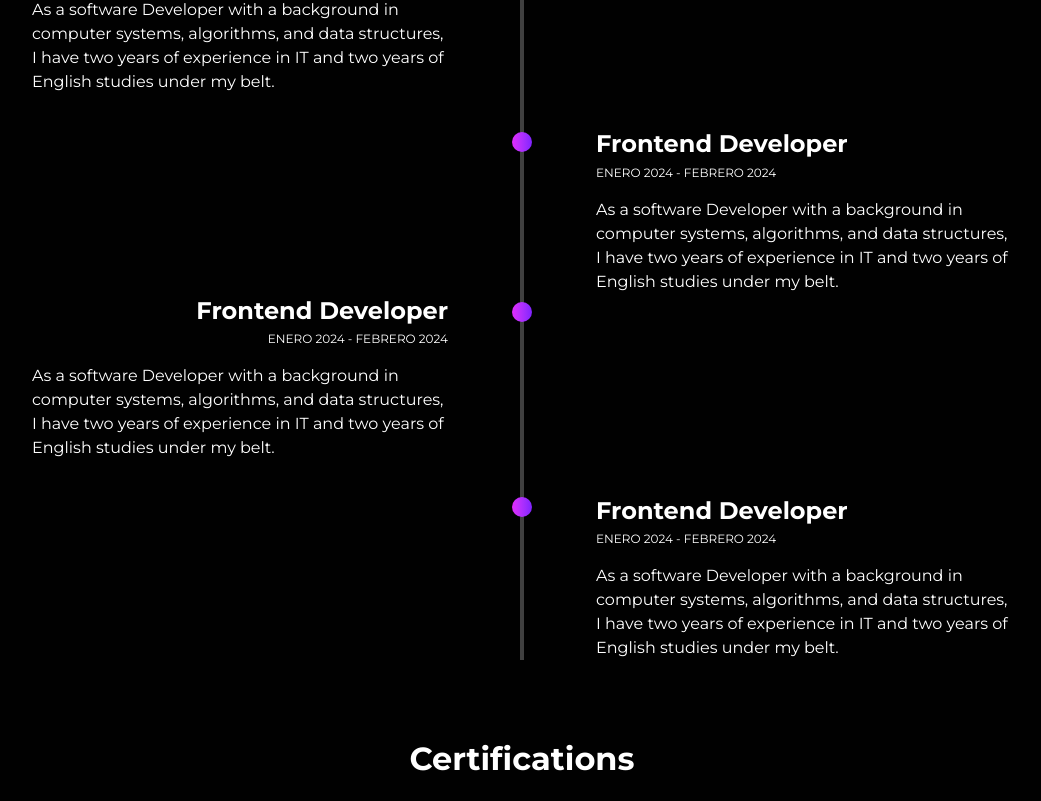
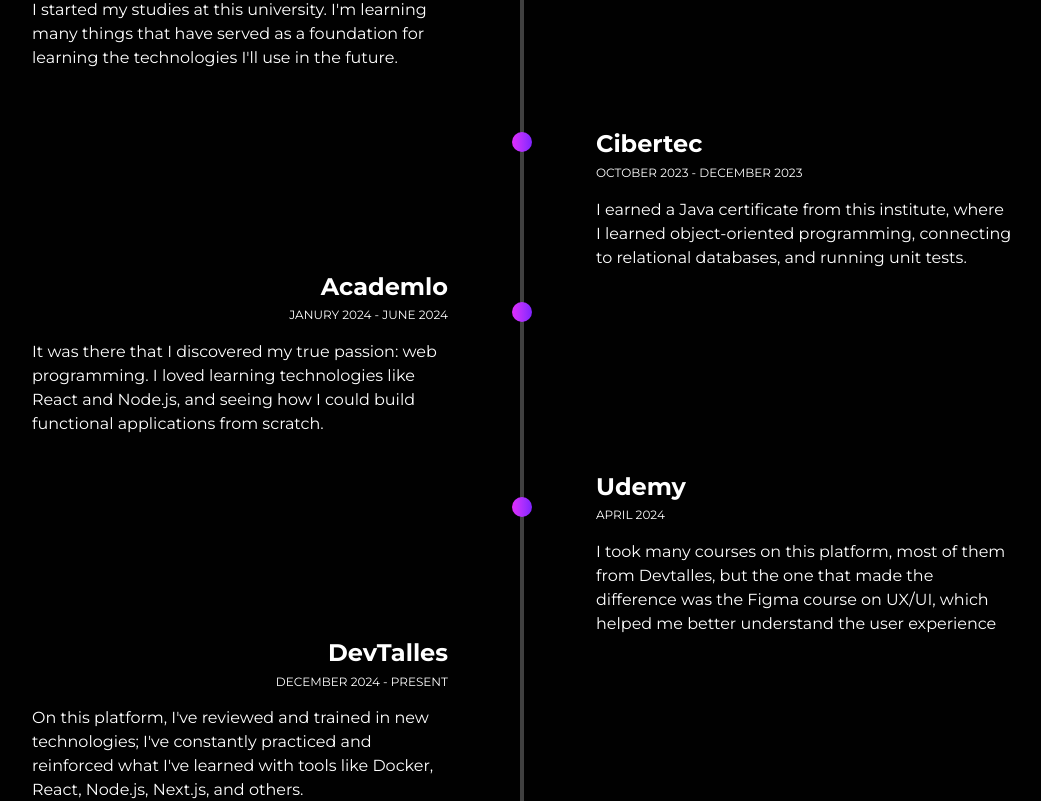
Before and after one commit to ArturoZAC/testing-forport-4z4c, a Next.js app: page / in a window 1280 px wide. Shown: the part 2120-2921 px from the top of the page, without its empty margins (118-1159 px from the left). Built offline with nearby package versions, Linux system fonts and the light colour scheme.

Commit message:
infoRealForEducation

```diff
--- a/src/components/education/BodyEducation.tsx
+++ b/src/components/education/BodyEducation.tsx
@@ -9,13 +9,14 @@
     <div className="flex flex-col w-full justify-center items-center">
       <MainContainer className="flex justify-center items-stretch h-auto">
         <div className="w-1/2 flex flex-col justify-center items-center h-full">
-          <SideLeft />
-          <SideLeft />
+          <SideLeft title="Technological University of Perú" date="JANUARY 2021 - PRESENT" description="I started my studies at this university. I'm learning many things that have served as a foundation for learning the technologies I'll use in the future."/>
+          <SideLeft title="Academlo" date="JANURY 2024 - JUNE 2024" description="It was there that I discovered my true passion: web programming. I loved learning technologies like React and Node.js, and seeing how I could build functional applications from scratch."/>
+          <SideLeft title="DevTalles" date="DECEMBER 2024 - PRESENT" isLast description="On this platform, I've reviewed and trained in new technologies; I've constantly practiced and reinforced what I've learned with tools like Docker, React, Node.js, Next.js, and others."/>
         </div>
         <SideMiddle />
         <div className="w-1/2 flex flex-col justify-center items-center h-full">
-          <SideRight />
-          <SideRight />
+          <SideRight title="Cibertec" date="OCTOBER 2023 - DECEMBER 2023" description="I earned a Java certificate from this institute, where I learned object-oriented programming, connecting to relational databases, and running unit tests."/>
+          <SideRight title="Udemy" date="APRIL 2024" description="I took many courses on this platform, most of them from Devtalles, but the one that made the difference was the Figma course on UX/UI, which helped me better understand the user experience"/>
         </div>
       </MainContainer>
       <Certifications />
--- a/src/components/education/SideLeft.tsx
+++ b/src/components/education/SideLeft.tsx
@@ -1,16 +1,25 @@
 
 interface Props {
   isLast?: boolean;
+  title?: string;
+  date?: string;
+  description?: string;
 }
 
-export const SideLeft = ({ isLast }: Props) => {
+export const SideLeft = (
+  {
+    isLast,
+    date = "ENERO 2024 - FEBRERO 2024",
+    description="As a software Developer with a background in computer systems, algorithms, and data structures, I have two years of experience in IT and two years of English studies under my belt.",
+    title = "Frontend Developer"
+  }: Props) => {
   return (
       <div className={`flex flex-col max-w-[416px] items-end gap-y-4 ${isLast ? '' : 'mb-50'}`}>
         <div className='flex flex-col gap-y-1 items-end'>
-          <p className='text-subtitle2-b-d'>Frontend Developer</p>
-          <p className='text-tiny-r-d'>ENERO 2024 - FEBRERO 2024</p>
+          <p className='text-subtitle2-b-d'>{title}</p>
+          <p className='text-tiny-r-d'>{date}</p>
         </div>
-        <p className='text-pretty'>As a software Developer with a background in computer systems, algorithms, and data structures, I have two years of experience in IT and two years of English studies under my belt.</p>
+        <p className='text-pretty'>{description}</p>
       </div>
   )
 }
--- a/src/components/education/SideRight.tsx
+++ b/src/components/education/SideRight.tsx
@@ -1,16 +1,25 @@
 
 interface Props {
   isLast?: boolean;
+  title?: string;
+  date?: string;
+  description?: string;
 }
 
-export const SideRight = ({ isLast }: Props) => {
+export const SideRight = (
+  {
+    isLast,
+    date = "ENERO 2024 - FEBRERO 2024",
+    description="As a software Developer with a background in computer systems, algorithms, and data structures, I have two years of experience in IT and two years of English studies under my belt.",
+    title = "Frontend Developer"
+  }: Props) => {
   return (
       <div className={`flex flex-col max-w-[416px] items-start gap-y-4 mt-50 ${isLast ? 'mt-0' : ''}`}>
         <div className='flex flex-col gap-y-1 items-start'>
-          <p className='text-subtitle2-b-d'>Frontend Developer</p>
-          <p className='text-tiny-r-d'>ENERO 2024 - FEBRERO 2024</p>
+          <p className='text-subtitle2-b-d'>{title}</p>
+          <p className='text-tiny-r-d'>{date}</p>
         </div>
-        <p className='text-pretty'>As a software Developer with a background in computer systems, algorithms, and data structures, I have two years of experience in IT and two years of English studies under my belt.</p>
+        <p className='text-pretty'>{description}</p>
       </div>
   )
 }
```
